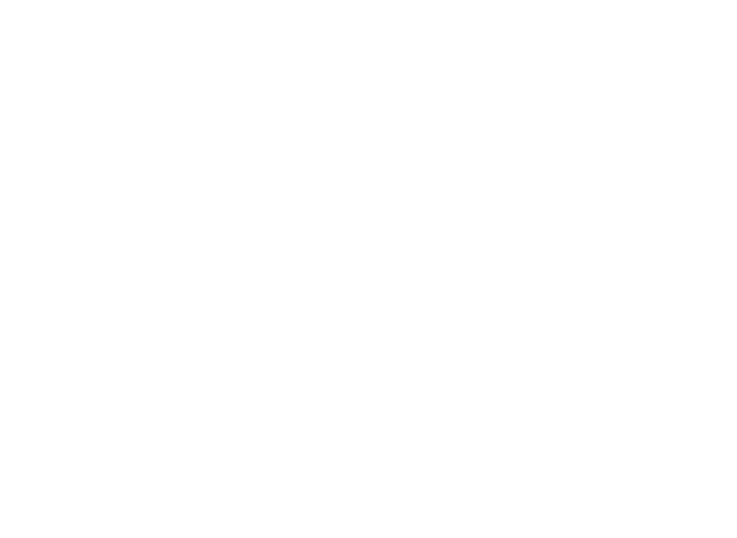
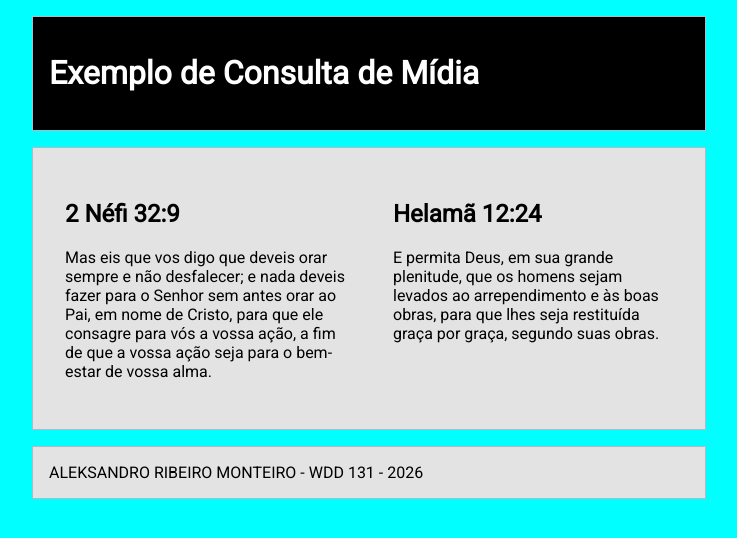
Before and after one commit to ribeiroaleksandro3110-debug/wdd131, a plain HTML site: page semana02/consulta-de-midia.html in a window 1280 px wide. Shown: the whole page, without its empty margins (271-1008 px from the left). Drawn offline with Linux system fonts and the light colour scheme.

Commit message:
finalizado

```diff
--- a/semana02/consulta-de-midia.html
+++ b/semana02/consulta-de-midia.html
@@ -1,11 +1,40 @@
 <!DOCTYPE html>
-<html lang="en">
+<html lang="pt-br">
+
 <head>
-    <meta charset="UTF-8">
+    <meta charset="utf-8">
     <meta name="viewport" content="width=device-width, initial-scale=1.0">
-    <title>Document</title>
+    <title>WDD 131 – Exemplo de Consulta de Mídia</title>
+    <meta name="description" content="Página de exemplo da atividade de aprendizagem sobre consulta de mídia.">
+    <meta name="author" content="ALEKSANDRO RIBEIRO MONTEIRO">
+    <link rel="preconnect" href="https://fonts.googleapis.com">
+    <link rel="preconnect" href="https://fonts.gstatic.com" crossorigin>
+    <link href="https://fonts.googleapis.com/css2?family=Roboto&display=swap" rel="stylesheet">
+    <link rel="stylesheet" href="estilos/consulta-de-midia.css">
+    <link rel="stylesheet" href="estilos/consulta-de-midia-grande.css">
 </head>
+
 <body>
+    <header>
+        <h1>Exemplo de Consulta de Mídia</h1>
+    </header>
+    <main>
+        <section>
+            <h2>2 Néfi 32:9</h2>
+            <p>Mas eis que vos digo que deveis orar sempre e não desfalecer; e nada deveis fazer para o Senhor sem antes
+                orar ao Pai, em nome de Cristo, para que ele consagre para vós a vossa ação, a fim de que a vossa ação
+                seja para o bem-estar de vossa alma.</p>
+        </section>
+        <section>
+            <h2>Helamã 12:24</h2>
+            <p>E permita Deus, em sua grande plenitude, que os homens sejam levados ao arrependimento e às boas obras,
+                para que lhes seja restituída graça por graça, segundo suas obras.</p>
+        </section>
+    </main>
+    <footer>
+        ALEKSANDRO RIBEIRO MONTEIRO - WDD 131 - 2026
+    </footer>
 
 </body>
+
 </html>
--- a/semana02/estilos/consulta-de-midia-grande.css
+++ b/semana02/estilos/consulta-de-midia-grande.css
@@ -0,0 +1,34 @@
+@media screen and (min-width: 500px) {
+
+    body {
+        font-family: 'roboto',
+            sans-serif;
+        background-color: aqua;
+    }
+
+    header,
+    main,
+    footer {
+        background-color: #e4e3e3;
+        padding: 1rem;
+        max-width: 640px;
+        margin: 1rem auto;
+        border: 1px solid #abc
+    }
+
+    header {
+        background-color: black;
+        color: white;
+    }
+
+    main {
+        display: grid;
+        gap: 1rem;
+        grid-template-columns: 1fr 1fr;
+    }
+
+    section {
+        background-color: #e4e3e3;
+        padding: 1rem;
+    }
+}
--- a/semana02/estilos/consulta-de-midia.css
+++ b/semana02/estilos/consulta-de-midia.css
@@ -0,0 +1,23 @@
+body {
+    font-family: 'roboto', sans-serif;
+    background-color: aqua;
+}
+
+header, main, footer {
+    background-color: #e4e3e3;
+    padding: 1rem;
+    max-width: 640px;
+    margin: 1rem auto;
+    border: 1px solid #abc
+}
+
+main {
+    display: grid;
+    grid-template-columns: 1fr;
+    grid-gap: 1rem;
+}
+
+section {
+    background-color: #e4e3e3;
+    padding: 1rem;
+}
```
